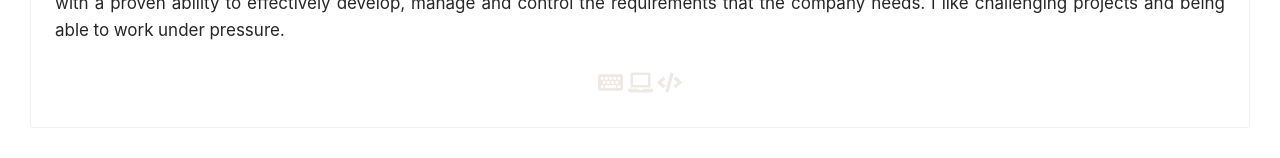
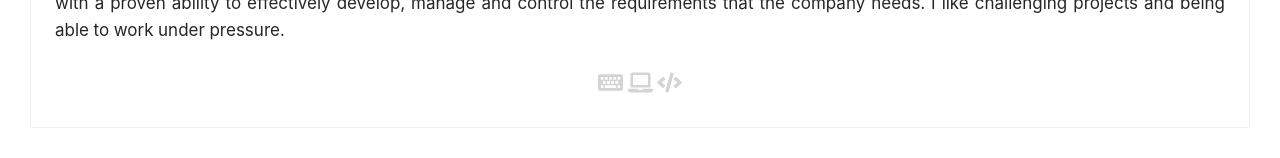
Before and after one commit to ttinajero/ttinajero.github.io, a React (Create React App) app: page / in a window 1280 px wide. Shown: the part 394-552 px from the top of the page. Built offline with nearby package versions, Linux system fonts and the light colour scheme.

Commit message:
color en summary

```diff
--- a/src/components/Summary.jsx
+++ b/src/components/Summary.jsx
@@ -14,7 +14,7 @@ function Summary() {
                         ability to effectively develop, manage and control the requirements that the company needs. I like challenging projects and being able to work under pressure.
                         <br/><br/>
                         <div style={{textAlign: 'center'}}>
-                            <FaKeyboard size={25} style={{ fill: '#efe9e4'}}/>  <FaLaptop size={25} style={{ fill: '#efe9e4'}}/>  <FaCode size={25} style={{ fill: '#efe9e4'}}/>
+                            <FaKeyboard size={25} style={{ fill: '#d3d3d3'}}/>  <FaLaptop size={25} style={{ fill: '#d3d3d3'}}/>  <FaCode size={25} style={{ fill: '#d3d3d3'}}/>
                         </div>
                     </Card>
                 </div>
--- a/src/index.css
+++ b/src/index.css
@@ -5,7 +5,7 @@
 
 body {
   margin: 0;
-  background: #f9f9f9;;
+  background: #d3d3d3;;
 font-family: 'Ubuntu',-apple-system, BlinkMacSystemFont, 'Segoe UI', 'Roboto', 'Oxygen',
     'Ubuntu', 'Cantarell', 'Fira Sans', 'Droid Sans', 'Helvetica Neue',
     sans-serif;
```
